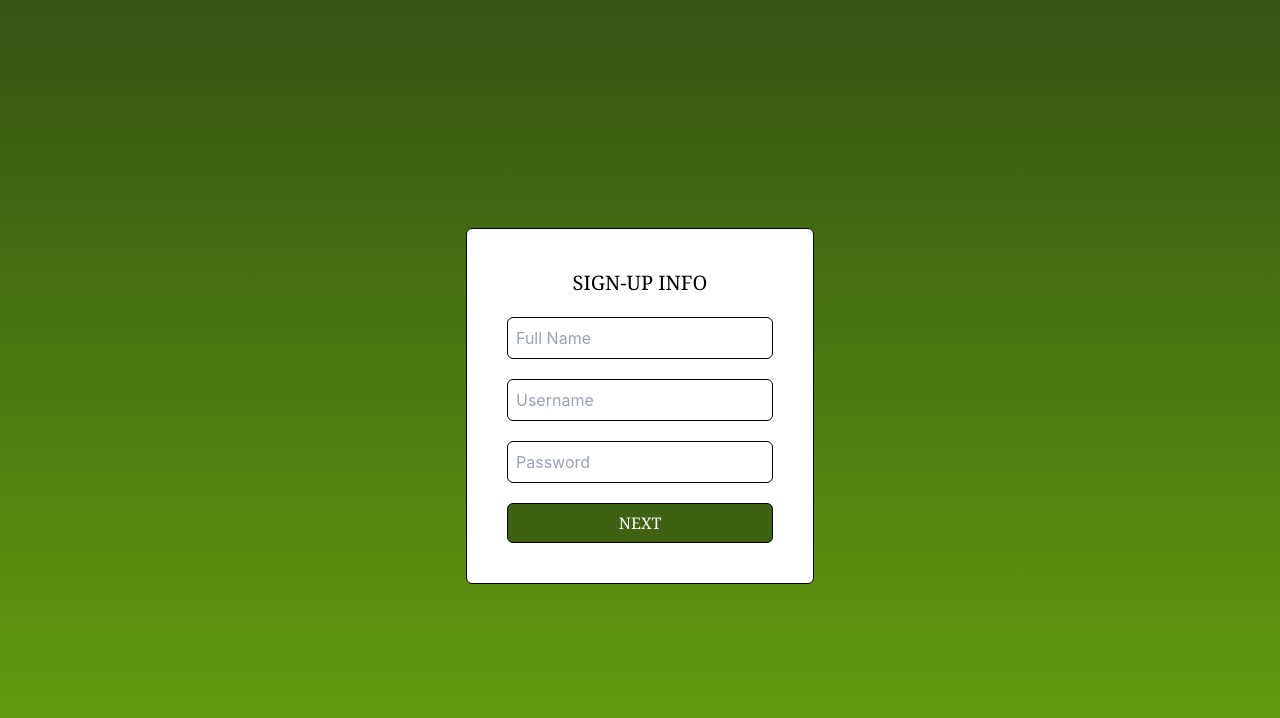
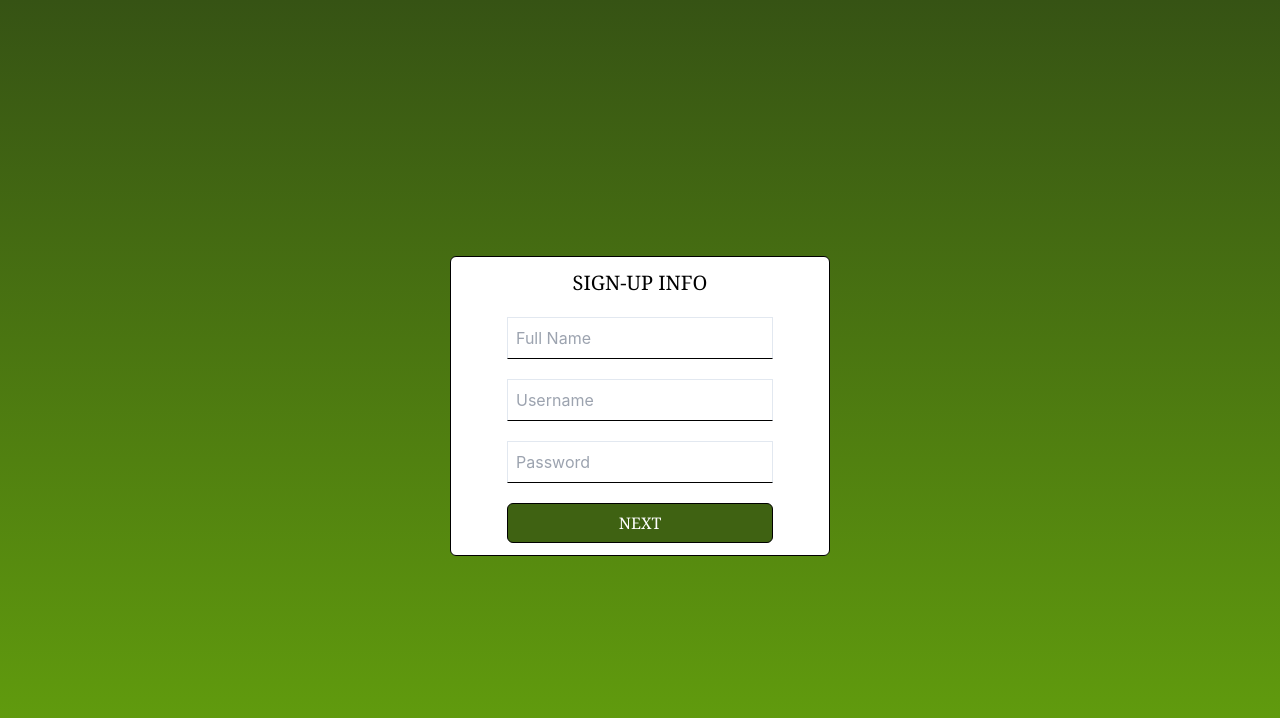
Before and after one commit to queensley2/multistep-form, a Next.js app: page / in a window 1280 px wide. Shown: the top 718 px of the page. Built offline with nearby package versions, Linux system fonts and the light colour scheme.

Commit message:
fix:page

```diff
--- a/components/Locationinfo.js
+++ b/components/Locationinfo.js
@@ -16,14 +16,14 @@ export default function Locationinfo({page, setPage, formData, setFormData, x, s
       placeholder="Address"
       value={formData.address}
       onChange={(e) => setFormData({...formData, address: e.target.value})}
-      className=" border border-1px border-black rounded-md p-2"
+      className="  border border-b  border-b-black  p-2 "
     />
     <input
       type="text"
       placeholder="Nationality"
       value={formData.nationality}
       onChange={(e) => setFormData({...formData, nationality: e.target.value})}
-      className=" border border-1px border-black rounded-md p-2"
+      className="  border border-b  border-b-black  p-2 "
     />
     <div className='flex  gap-3'>
    <button className="border border-1px border-black rounded-md h-10 w-1/2 font-serif text-bold bg-lime-800 text-white hover:bg-white hover:text-black" onClick={() => {
--- a/components/Otherinfo.js
+++ b/components/Otherinfo.js
@@ -16,21 +16,21 @@ export default function Otherinfo({page, setPage, formData, setFormData, x, setX
       placeholder="Highest Qualification"
 value={formData.highestqualification}
 onChange={(e) => setFormData({...formData, highestqualification: e.target.vlue})}
-      className=" border border-1px border-black rounded-md p-2"
+      className=" border border-b border-b-black  p-2"
     />
     <input
       type="text"
       placeholder="Occupation"
       value={formData.occupation}
       onChange={(e) => setFormData({...formData, occupation: e.target.value})}
-      className=" border border-1px border-black rounded-md p-2"
+      className=" border border-b border-b-black  p-2"
     />
     <textarea
       type="text"
       placeholder="About"
       value={formData.about}
       onChange={(e) => setFormData({...formData, about: e.target.value})}
-      className=" border border-1px border-black rounded-md p-2"
+      className=" border border-b border-b-black  p-2"
     />
     <div className='flex gap-3'>
     <button className="border border-1px border-black rounded-md h-10 w-1/2 font-serif text-bold bg-lime-800 text-white hover:bg-white hover:text-black" onClick={() => {
--- a/components/Personalinfo.js
+++ b/components/Personalinfo.js
@@ -16,14 +16,14 @@ export default function Personalinfo({page, setPage, formData, setFormData, x, s
       placeholder="Nickname"
       value={formData.nickname}
       onChange={(e) =>setFormData({...formData, nickname:e.target.value})}
-      className=" border border-1px border-black rounded-md p-2"
+      className=" border border-b border-b-black  p-2"
     />
     <input
       type="text"
       placeholder="Email"
       value={formData.email}
       onChange={(e) => setFormData({...formData, email:e.target.value})}
-      className=" border border-1px border-black rounded-md p-2"
+      className=" border border-b border-b-black  p-2"
     />
     <div className='flex gap-3'>
    <button className="border border-1px border-black rounded-md h-10 w-1/2 font-serif text-bold bg-lime-800 text-white hover:bg-white hover:text-black" onClick={() => {
--- a/components/Signup.js
+++ b/components/Signup.js
@@ -1,4 +1,5 @@
 import { motion } from "framer-motion";
+import Image from 'next/image'
 
 function Signup({ page, setPage, formData, setFormData, x, setX}) {
   return (
@@ -8,28 +9,30 @@ function Signup({ page, setPage, formData, setFormData, x, setX}) {
           animate={{ x: 0 }}
         >
 
-    <div className="flex flex-col border border-2px border-black rounded-md w-400px p-10 gap-5 bg-white">
+    <div className="flex flex-col border border-2px border-black rounded-md w-50vw  px-14 py-3 gap-5 bg-white">
+      {/* <div className="flex flex-col"> */}
+
       <div className="text-xl text-center font-serif text-bold">SIGN-UP INFO</div>
       <input
         type="text"
         placeholder="Full Name"
         value={formData.fullname}
         onChange={(e) => setFormData({...formData, fullname: e.target.value})}
-        className=" border border-1px border-black rounded-md p-2"
+        className=" border border-b  border-b-black  p-2 "
       />
       <input
         type="text"
         placeholder="Username"
         value={formData.username}
         onChange={(e) => setFormData({...formData, username: e.target.value})}
-        className=" border border-1px border-black rounded-md p-2"
+        className=" border border-b  border-b-black  p-2 "
       />
       <input
         type="text"
         placeholder="Password"
         value={formData.password}
         onChange={(e)=> setFormData({...formData, password: e.target.value})}
-        className=" border border-1px border-black rounded-md p-2"
+        className="  border border-b  border-b-black  p-2 "
       />
       <button
         className="border border-1px border-black rounded-md font-serif text-bold bg-lime-800 text-white hover:bg-white hover:text-black h-10"
@@ -40,6 +43,8 @@ function Signup({ page, setPage, formData, setFormData, x, setX}) {
       >
         NEXT
       </button>
+      {/* </div> */}
+{/* <Image src='/image/lady.jpg' alt='' height="204" width="136"/> */}
     </div>
     </motion.div>
   );
--- a/pages/index.js
+++ b/pages/index.js
@@ -63,7 +63,7 @@ export default function Index() {
   ];
 
   return (
-    <div className=" flex flex-col justify-center items-center h-screen text-black bg-gradient-to-t from-lime-600 to-lime-900">
+    <div className=" flex flex-col justify-center items-center h-screen  text-black bg-gradient-to-t from-lime-600 to-lime-900">
       <Progress value={20} />
       <div>{componentList[page]}</div>
     </div>
```
Also changed, not shown: public/image/lady.jpg (added).
